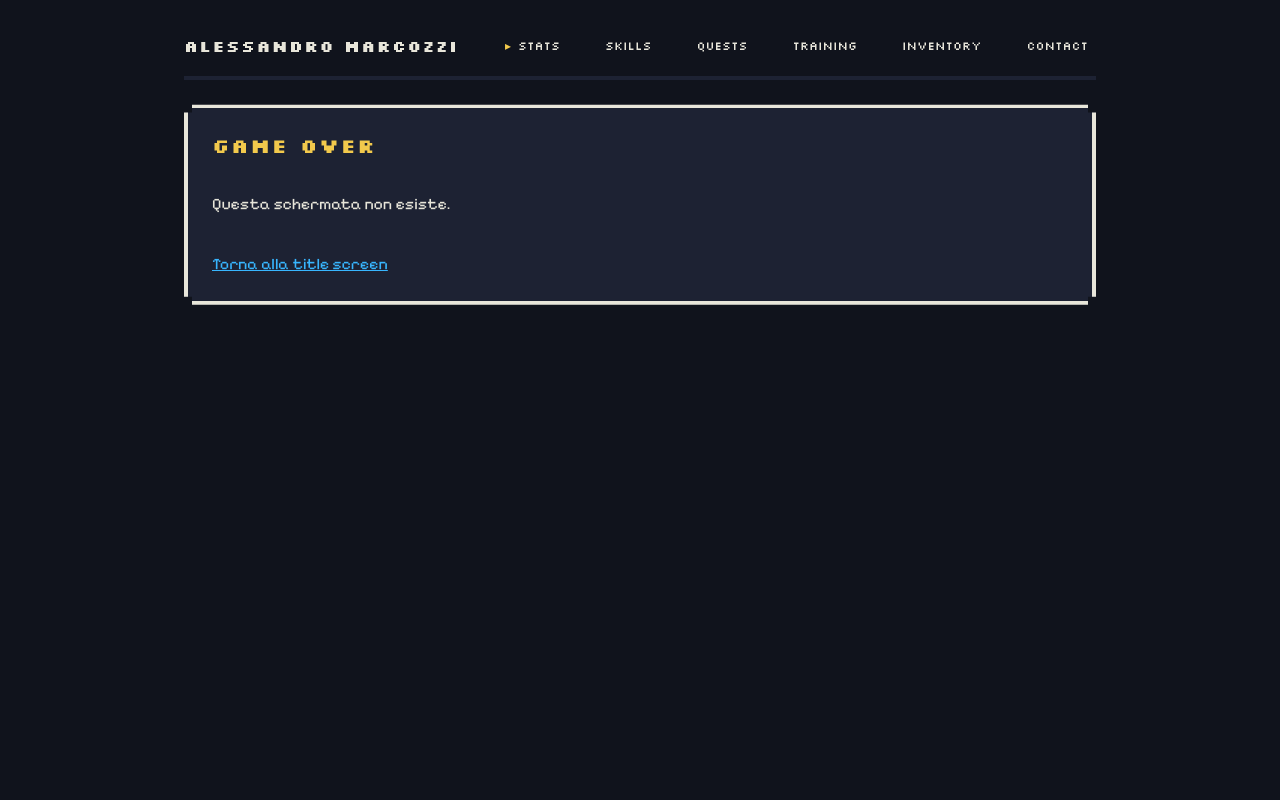
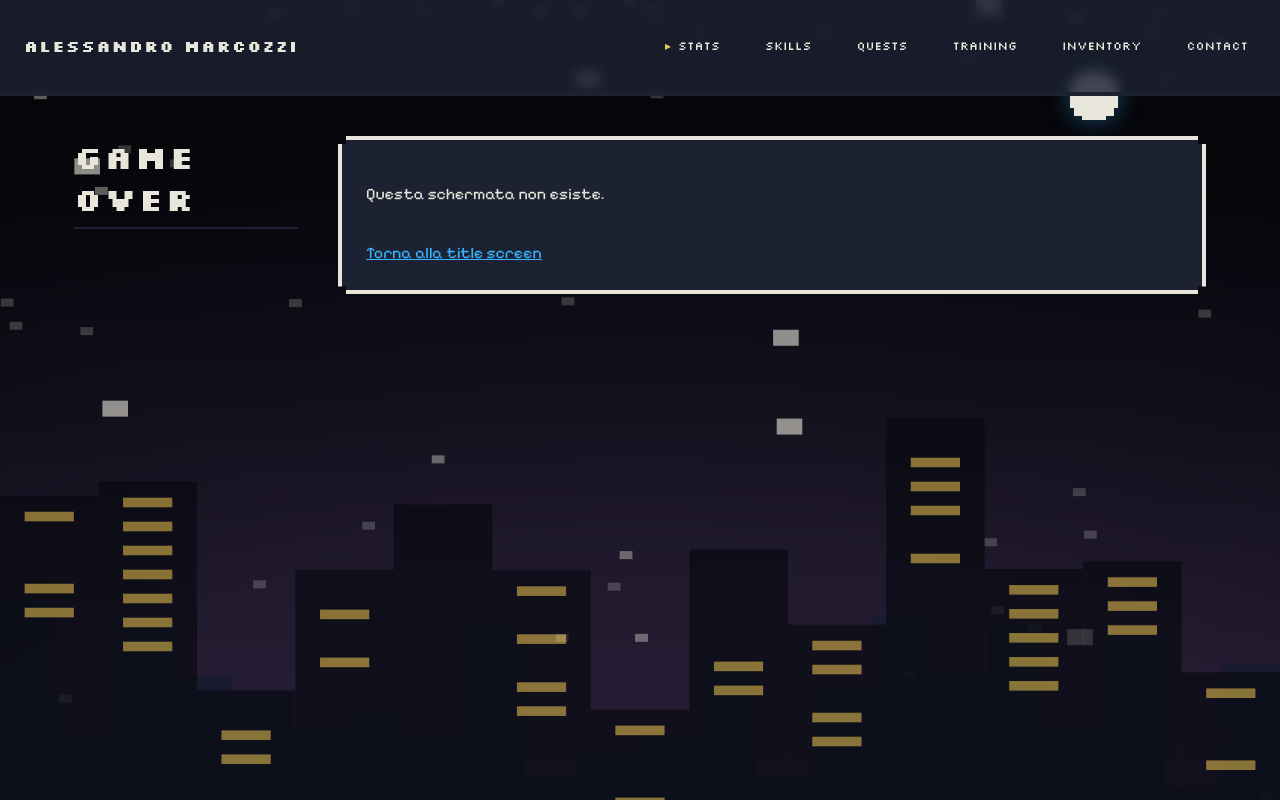
Before and after one commit to alessandromarcozzi92-code/InteractiveCV, a React (Vite) app: page /nope in a window 1280 px wide. Built offline with nearby package versions, Linux system fonts and the light colour scheme.

Commit message:
feat: recompose the shell around a fixed header and scenery

```diff
--- a/src/components/layout/ArcadeShell.module.css
+++ b/src/components/layout/ArcadeShell.module.css
@@ -1,21 +1,28 @@
 .shell {
-  min-height: 100vh;
-  display: grid;
-  grid-template-rows: auto 1fr;
-  gap: var(--space-4);
-  padding: var(--space-4);
-  max-width: 960px;
-  margin: 0 auto;
+  --header-h: 96px;
 }
 
 .header {
+  position: fixed;
+  inset: 0 0 auto;
+  z-index: var(--z-shell);
   display: flex;
   flex-wrap: wrap;
   align-items: center;
   justify-content: space-between;
   gap: var(--space-3);
+  min-height: var(--header-h);
+  padding: var(--space-2) var(--space-4);
   border-bottom: var(--border-w) solid var(--c-panel);
-  padding-bottom: var(--space-2);
+  /* Opaque first: this is the value browsers without backdrop-filter keep. */
+  background: var(--c-panel);
+}
+
+@supports (backdrop-filter: blur(2px)) {
+  .header {
+    background: rgb(29 34 51 / 0.82);
+    backdrop-filter: blur(6px);
+  }
 }
 
 .brand {
@@ -29,6 +36,34 @@
   text-decoration: none;
 }
 
+.screen {
+  position: relative;
+  z-index: var(--z-content);
+  max-width: 960px;
+  margin: 0 auto;
+  padding: calc(var(--header-h) + var(--space-5)) var(--space-4) var(--space-6);
+}
+
+/*
+ * Asymmetric grid on wide viewports: ScreenHeader and the panels are
+ * siblings (each screen returns a fragment), so the split happens here
+ * rather than inside any screen component.
+ */
+@media (min-width: 1024px) {
+  .screen {
+    max-width: 1180px;
+    display: grid;
+    grid-template-columns: 14rem 1fr;
+    column-gap: var(--space-5);
+    align-items: start;
+  }
+
+  .screen > :first-child {
+    position: sticky;
+    top: calc(var(--header-h) + var(--space-4));
+  }
+}
+
 .skip {
   position: absolute;
   left: -9999px;
--- a/src/components/layout/ArcadeShell.tsx
+++ b/src/components/layout/ArcadeShell.tsx
@@ -1,5 +1,6 @@
 import { Link, Outlet, useLocation } from 'react-router-dom'
 import { cv } from '../../data/cv'
+import { Scenery } from '../scenery/Scenery'
 import { NavMenu } from './NavMenu'
 import styles from './ArcadeShell.module.css'
 
@@ -8,6 +9,7 @@ export function ArcadeShell() {
 
   return (
     <div className={styles.shell}>
+      <Scenery intensity="muted" />
       <header className={styles.header}>
         <a className={styles.skip} href="#screen">
           Vai al contenuto
@@ -18,7 +20,7 @@ export function ArcadeShell() {
         <NavMenu />
       </header>
       {/* Keyed by pathname so React remounts it and the wipe restarts. */}
-      <main id="screen" key={location.pathname} className="wipe">
+      <main id="screen" key={location.pathname} className={`${styles.screen} wipe`}>
         <Outlet />
       </main>
     </div>
--- a/src/routes/ContactScreen.tsx
+++ b/src/routes/ContactScreen.tsx
@@ -1,5 +1,6 @@
 import { cv } from '../data/cv'
 import type { Profile } from '../data/cv'
+import { ScreenHeader } from '../components/layout/ScreenHeader'
 import { Panel } from '../components/ui/Panel'
 import { PixelButton } from '../components/ui/PixelButton'
 import styles from './screens.module.css'
@@ -14,7 +15,9 @@ type ContactScreenProps = { profile?: Profile }
 
 export function ContactScreen({ profile = cv.profile }: ContactScreenProps) {
   return (
-    <Panel title="CONTACT">
+    <>
+      <ScreenHeader title="CONTACT" path="/contact" />
+      <Panel>
         <p>
           <a href={`mailto:${profile.email}`}>{profile.email}</a>
         </p>
@@ -31,5 +34,6 @@ export function ContactScreen({ profile = cv.profile }: ContactScreenProps) {
           SAVE GAME
         </PixelButton>
       </Panel>
+    </>
   )
 }
--- a/src/routes/InventoryScreen.tsx
+++ b/src/routes/InventoryScreen.tsx
@@ -1,5 +1,6 @@
 import { cv } from '../data/cv'
 import type { InventoryItem } from '../data/cv'
+import { ScreenHeader } from '../components/layout/ScreenHeader'
 import { Panel } from '../components/ui/Panel'
 import styles from './screens.module.css'
 
@@ -10,7 +11,9 @@ export function InventoryScreen({ items = cv.inventory }: InventoryScreenProps)
   const abilities = items.filter((item) => item.kind === 'ability')
 
   return (
-    <Panel title="INVENTORY">
+    <>
+      <ScreenHeader title="INVENTORY" path="/inventory" />
+      <Panel>
         {[
           { title: 'LANGUAGES', entries: languages },
           { title: 'PASSIVE ABILITIES', entries: abilities },
@@ -30,5 +33,6 @@ export function InventoryScreen({ items = cv.inventory }: InventoryScreenProps)
             </section>
           ))}
       </Panel>
+    </>
   )
 }
--- a/src/routes/NotFoundScreen.tsx
+++ b/src/routes/NotFoundScreen.tsx
@@ -1,11 +1,15 @@
 import { Link } from 'react-router-dom'
+import { ScreenHeader } from '../components/layout/ScreenHeader'
 import { Panel } from '../components/ui/Panel'
 
 export function NotFoundScreen() {
   return (
-    <Panel title="GAME OVER">
-      <p>Questa schermata non esiste.</p>
-      <Link to="/">Torna alla title screen</Link>
-    </Panel>
+    <>
+      <ScreenHeader title="GAME OVER" path="/nope" />
+      <Panel>
+        <p>Questa schermata non esiste.</p>
+        <Link to="/">Torna alla title screen</Link>
+      </Panel>
+    </>
   )
 }
--- a/src/routes/SkillsScreen.tsx
+++ b/src/routes/SkillsScreen.tsx
@@ -1,5 +1,6 @@
 import { cv } from '../data/cv'
 import type { Skill, SkillCategory } from '../data/cv'
+import { ScreenHeader } from '../components/layout/ScreenHeader'
 import { Panel } from '../components/ui/Panel'
 import { StatBar } from '../components/ui/StatBar'
 import styles from './screens.module.css'
@@ -10,7 +11,9 @@ type SkillsScreenProps = { skills?: Skill[] }
 
 export function SkillsScreen({ skills = cv.skills }: SkillsScreenProps) {
   return (
-    <Panel title="SKILL TREE">
+    <>
+      <ScreenHeader title="SKILL TREE" path="/skills" />
+      <Panel>
         {CATEGORY_ORDER.map((category) => {
           const group = skills.filter((skill) => skill.category === category)
           if (group.length === 0) return null
@@ -25,5 +28,6 @@ export function SkillsScreen({ skills = cv.skills }: SkillsScreenProps) {
           )
         })}
       </Panel>
+    </>
   )
 }
--- a/src/routes/StatsScreen.tsx
+++ b/src/routes/StatsScreen.tsx
@@ -1,5 +1,6 @@
 import { cv } from '../data/cv'
 import type { Profile } from '../data/cv'
+import { ScreenHeader } from '../components/layout/ScreenHeader'
 import { Panel } from '../components/ui/Panel'
 import styles from './screens.module.css'
 
@@ -14,7 +15,9 @@ export function StatsScreen({ profile = cv.profile }: StatsScreenProps) {
   ]
 
   return (
-    <Panel title="PLAYER PROFILE">
+    <>
+      <ScreenHeader title="PLAYER PROFILE" path="/stats" />
+      <Panel>
         <dl className={styles.rows}>
           {rows.map((row) => (
             <div className={styles.row} key={row.key}>
@@ -25,5 +28,6 @@ export function StatsScreen({ profile = cv.profile }: StatsScreenProps) {
         </dl>
         <p>{profile.bio}</p>
       </Panel>
+    </>
   )
 }
--- a/src/routes/TrainingScreen.tsx
+++ b/src/routes/TrainingScreen.tsx
@@ -1,5 +1,6 @@
 import { cv } from '../data/cv'
 import type { Training } from '../data/cv'
+import { ScreenHeader } from '../components/layout/ScreenHeader'
 import { Panel } from '../components/ui/Panel'
 import styles from './screens.module.css'
 
@@ -7,11 +8,18 @@ type TrainingScreenProps = { training?: Training[] }
 
 export function TrainingScreen({ training = cv.training }: TrainingScreenProps) {
   if (training.length === 0) {
-    return <Panel title="TRAINING GROUNDS">Nessun tutorial completato.</Panel>
+    return (
+      <>
+        <ScreenHeader title="TRAINING GROUNDS" path="/training" />
+        <Panel>Nessun tutorial completato.</Panel>
+      </>
+    )
   }
 
   return (
-    <Panel title="TRAINING GROUNDS">
+    <>
+      <ScreenHeader title="TRAINING GROUNDS" path="/training" />
+      <Panel>
         <ul className={styles.list}>
           {training.map((entry) => (
             <li key={entry.id} className={styles.group}>
@@ -25,5 +33,6 @@ export function TrainingScreen({ training = cv.training }: TrainingScreenProps)
           ))}
         </ul>
       </Panel>
+    </>
   )
 }
--- a/src/routes/screens.module.css
+++ b/src/routes/screens.module.css
@@ -61,3 +61,8 @@
   padding: 0 var(--space-2);
   font-size: var(--fs-1);
 }
+
+.list > [data-first] {
+  border-left: var(--border-w) solid var(--c-accent);
+  padding-left: var(--space-3);
+}
```
Also changed, not shown: src/routes/QuestsScreen.tsx (+13 -4 lines), 2 other files (tests, documents, lock files or other folders). Lines whose indentation alone changed are shown as unchanged.
